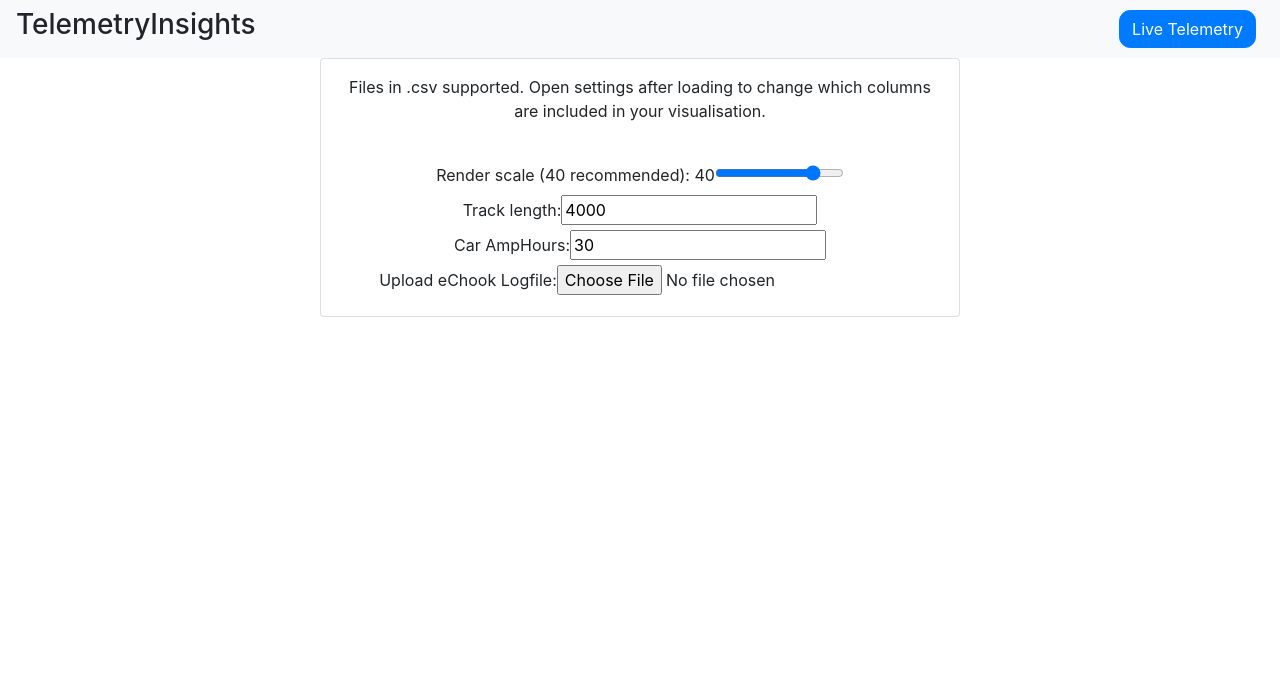
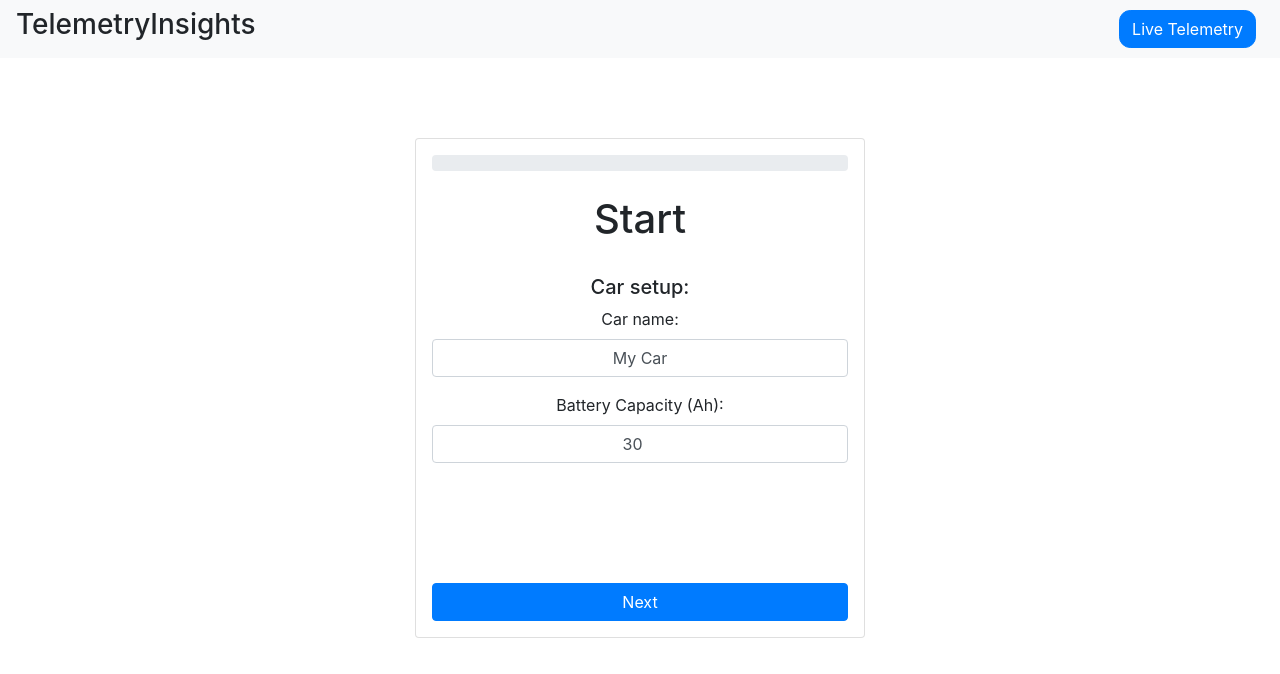
Before and after one commit to alanjsfleming/echook-logfile-viewer, a React (Create React App) app in the folder lapviewer/: page / in a window 1280 px wide. Shown: the top 674 px of the page. Built offline with nearby package versions, Linux system fonts and the light colour scheme.

Commit message:
Added upload form

```diff
--- a/lapviewer/src/App.css
+++ b/lapviewer/src/App.css
@@ -207,5 +207,21 @@ body {
 
 .fullscreen-modal .card {
   padding:1rem;
+  top: 10%;
+  min-width: 350px;
+  max-width:450px;
+  min-height:500px;
+  display:flex;
+  flex-direction: column;
+  justify-content: space-between;
+}
 
+.custom-file {
+  display: inline-block;
+  padding: 6px 12px;
+  cursor: pointer;
 }
+
+input[type="file"]{
+  display:none;
+}
--- a/lapviewer/src/pages/components/FileUpload.js
+++ b/lapviewer/src/pages/components/FileUpload.js
@@ -1,7 +1,7 @@
-import React, { useEffect, useState } from 'react'
+import React, { useEffect, useState, useRef } from 'react'
 import Papa from 'papaparse'
 import TrackRender from './TrackRender';
-import GraphPanel from './GraphPanel';
+
 import { GetAccessMenu } from './MenuBar';
 
 export default function FileUpload(props) {
@@ -9,7 +9,82 @@ export default function FileUpload(props) {
     const [fileSelected,setFileSelected] = useState(false)
     const [renderScale,setRenderScale] = useState(40)
     const [modalShow,setModalShow] = useState(true)
+    const [formProgress,setFormProgress] = useState("0%")
+    const [uploadedFileName,setUploadedFileName] = useState()
+    const [setupData,setSetupData] = useState({
+        carName:'My Car',
+        carAmpHours:30,
+        trackDistance:4000
+    })
 
+    const fileUploadRef = useRef()
+    const trackDistanceFieldRef = useRef()
+
+    function handleChangeSetupData(e) {
+        console.log(setupData)
+        const field = e.target.name
+        const value = e.target.value
+        console.log(field)
+        switch(field){
+            case 'carName':
+                setSetupData(prevSetupData => ({
+                    ...prevSetupData,
+                    carName:value
+                }))
+                break
+            case 'carAmpHours':
+                setSetupData(prevSetupData => ({
+                    ...prevSetupData,
+                    carAmpHours:value
+                }))
+                break
+            case 'trackDistanceSelect':
+                trackDistanceFieldRef.current.value=''
+                setSetupData(prevSetupData => ({
+                    ...prevSetupData,
+                    trackDistance:value
+                }))
+                break
+            case 'trackDistance':
+                setSetupData(prevSetupData => ({
+                    ...prevSetupData,
+                    trackDistance:value
+                }))
+
+        }
+    }
+
+    function handleUploadFormNext(e) {
+        switch (formProgress) {
+            case "0%":
+                setFormProgress("33%")
+                break
+            case "33%":
+                setFormProgress("66%")
+        }
+    }
+
+    function handleUploadFormBack(e) {
+        switch (formProgress) {
+            case "100%":
+                setFormProgress("66%")
+                break
+            case "66%":
+                setFormProgress("33%")
+                break
+            case "33%":
+                setFormProgress("0%")
+        }
+    }
+
+    function handleUploadFormSubmit(e) {
+        setFormProgress("100%")
+        setTimeout(function(){changeHandler(fileUploadRef.current.files)},400)
+    }
+
+    function fileUploaded(event) {
+        setUploadedFileName(event.target.value.split("\\").at(-1))
+    }
 
     // Changes scale parameter
     function handleChangeScale(event){
@@ -18,10 +93,10 @@ export default function FileUpload(props) {
     }
 
     // function to parse csv file and returns json object.
-    const changeHandler = (event) => {
+    const changeHandler = (f) => {
         setFileSelected(true)
         setModalShow(false)
-        Papa.parse(event.target.files[0], {
+        Papa.parse(f[0], {
             header:true,
             skipEmptyLines:true,
             //preview:10,
@@ -174,27 +249,96 @@ export default function FileUpload(props) {
               <div class="modal-body">
                 <GetAccessMenu />
                 <div class="card w-50 text-center m-auto">
-                <p>Files in .csv supported. Open settings after loading to change which columns are included in your visualisation.</p>
-                <br></br>
-                <div class="parameters">
+
+                    <div class="uploadFormContent">
+
+                            <div class="progress">
+                                <div class="progress-bar" role="progressbar" style={{width:formProgress}} aria-valuenow={formProgress} aria-valuemin="0" aria-valuemax="3"></div>
+                            </div>
+                            <br></br>
+                            <h1>Start</h1>
+                            <br></br>
+
+                            <div class="tab" hidden={!(formProgress==="0%")}>
+                                <h5>Car setup:</h5>
+                                <div class="form-group">
+                                    <label for="carName">Car name:</label>
+                                    <input type="text" onChange={handleChangeSetupData} class="form-control text-center" id="carName" name="carName" defaultValue="My Car" placeholder="My Car" />
+                                </div>
+                                <div class="form-group">
+                                    <label for="carAmpHours">Battery Capacity (Ah):</label>
+                                    <input type="number" onChange={handleChangeSetupData} class="form-control text-center" id="carAmpHours" name="carAmpHours" defaultValue="30" />
+                                </div>
+                            </div>
+
+                            <div class="tab" hidden={!(formProgress==="33%")}>
+                                <h5>Track setup:</h5>
+                                <div class="form-group">
+                                    <label for="trackDistanceSelect">Track:</label>
+                                    <select class="form-control text-center" onChange={handleChangeSetupData} name="trackDistanceSelect">
+                                        <option value="2478">Aintree</option>
+                                        <option value="418">Alford</option>
+                                        <option value="1287">Anglesea</option>
+                                        <option value="2350">Aragon</option>
+                                        <option value="3700">Barber Motor Sports Park</option>
+                                        <option value="1979">Bedford</option>
+                                        <option value="1287">Blyton Park</option>
+                                        <option value="1232">Cartagena</option>
+                                        <option value="2977">Castle Combe</option>
+                                        <option value="660">Chambers County</option>
+                                        <option value="610">Chattanooga GP</option>
+                                        <option value="1610">Choccolocco Green Prix</option>
+                                        <option value="1851">Croft</option>
+                                        <option value="1070">Columbus GP</option>
+                                        <option value="1110">Divers Power Grand Prix</option>
+                                        <option value="1255">Dunsfold</option>
+                                        <option value="1834">East Fortune</option>
+                                        <option value="1642">Ford Dunton</option>
+                                        <option value="3862">Goodwood</option>
+                                        <option value="1690">Grissom</option>
+                                        <option value="3492">Hethel</option>
+                                        <option value="1610">Jemison Toyota Classic</option>
+                                        <option value="1609">Mallory Park</option>
+                                        <option value="1130">MSR Houston</option>
+                                        <option value="2639">Navarra</option>
+                                        <option value="2414">Predannack</option>
+                                        <option value="2639">Silverstone</option>
+                                        <option value="2200">Talladega</option>
+                                    </select>
+                                    <br></br>
+                                    <input ref={trackDistanceFieldRef} type="number" class="form-control text-center" id="trackDistance" onChange={handleChangeSetupData} name="trackDistance" placeholder={setupData.trackDistance + "m ( or enter custom track length )"} />
+                                </div>
+                            </div>
+
+                            <div class="tab" hidden={!(formProgress==="66%")}>
+                                <h5>eChook Logfile:</h5>
+                                <div class="form-group">
+                                <p>File:</p>
+                                    <label class="custom-file btn-primary btn" for="fileUpload">
+
+                                        <input type="file" id="fileUpload" name="fileUpload" ref={fileUploadRef} accept=".csv" onChange={fileUploaded} />
+                                        {(uploadedFileName) ? uploadedFileName : 'Select File'}
+                                    </label>
+                                </div>
+                            </div>
+
+                        </div>
+
+                    <br></br>
+                        <div class="btn-group">
+                            {!(formProgress==="0%" || formProgress==="100%") && <button onClick={handleUploadFormBack} class="btn btn-outline-primary col-6">Back</button>}
+                            {!(formProgress==="66%" || formProgress==="100%") && <button onClick={handleUploadFormNext} class="btn btn-primary">Next</button>}
+                            {(formProgress==="66%" || !formProgress==="100%") && <button onClick={handleUploadFormSubmit} disabled={!uploadedFileName} class="btn btn-primary col-6">Go</button>}
+                        </div>
+
+
+
+
+                <div class="parameters" hidden>
 
                     <label for="scale">Render scale (40 recommended): {renderScale} </label>
                     <input type="range" id="scale" name="scale" defaultValue={40} onChange={handleChangeScale} min="1" max="50"/>
                     <br></br>
-
-                    <label for="tracklength">Track length: </label>
-                    <input type="number" id="tracklength" name="tracklength" defaultValue={4000} />
-                    <br></br>
-
-                    <label for="amphours">Car AmpHours: </label>
-                    <input type="number" id="amphours" name="amphours" defaultValue={30} />
-                    <br></br>
-
-                <form>
-                    <label for="file">Upload eChook Logfile: </label>
-                    <input type="file" id="lapData" name="file" accept=".csv" onChange={changeHandler}/>
-
-                </form>
                 </div>
                 </div>
               </div>
@@ -207,8 +351,8 @@ export default function FileUpload(props) {
 
 
 
-    {!hasDataPoints() && <p class="text-center">loading...</p>}
-    {hasDataPoints() && <TrackRender id="trackCanvas" data={dataPoints} />}
+    {!hasDataPoints() && <h3 class="text-center loading-screen">analysing file...</h3>}
+    {hasDataPoints() && <TrackRender id="trackCanvas" data={dataPoints} setupData={setupData} />}
     </>
   )
 }
```
Also changed, not shown: lapviewer/src/pages/components/TrackRender.js (+4 -5 lines).
